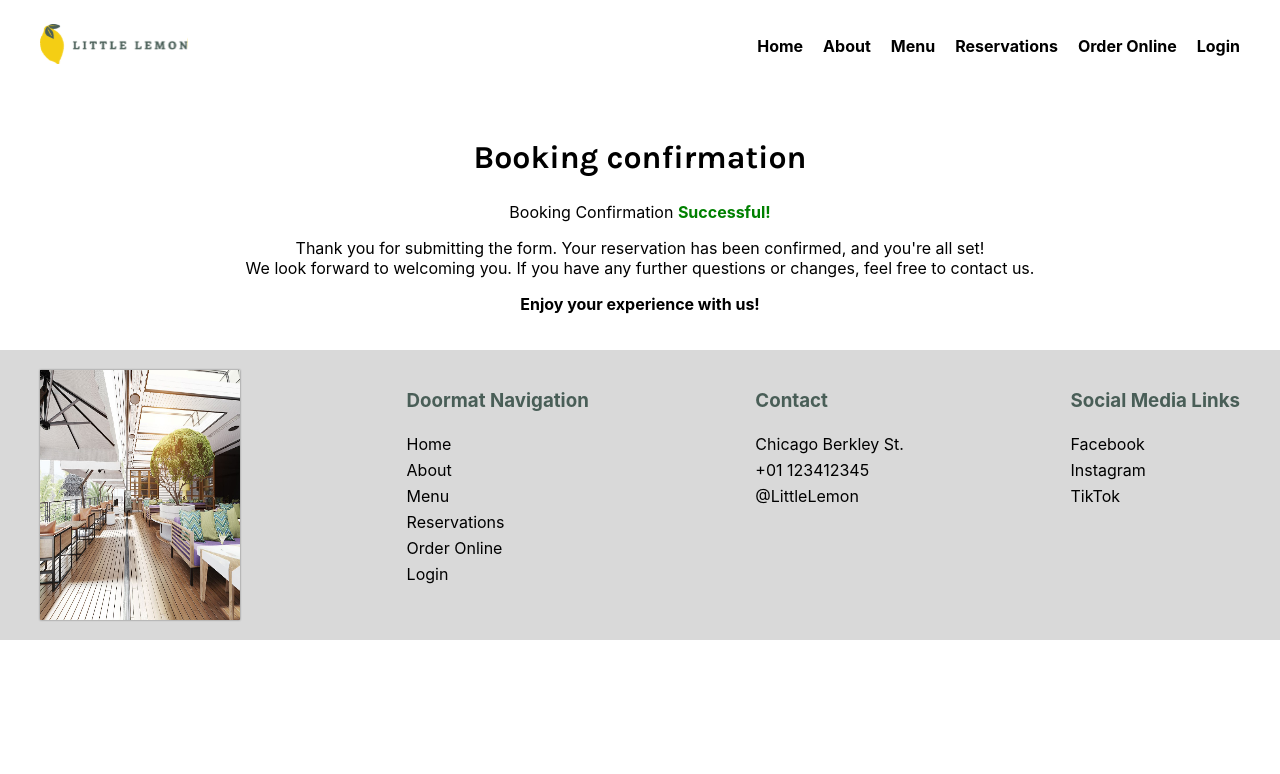
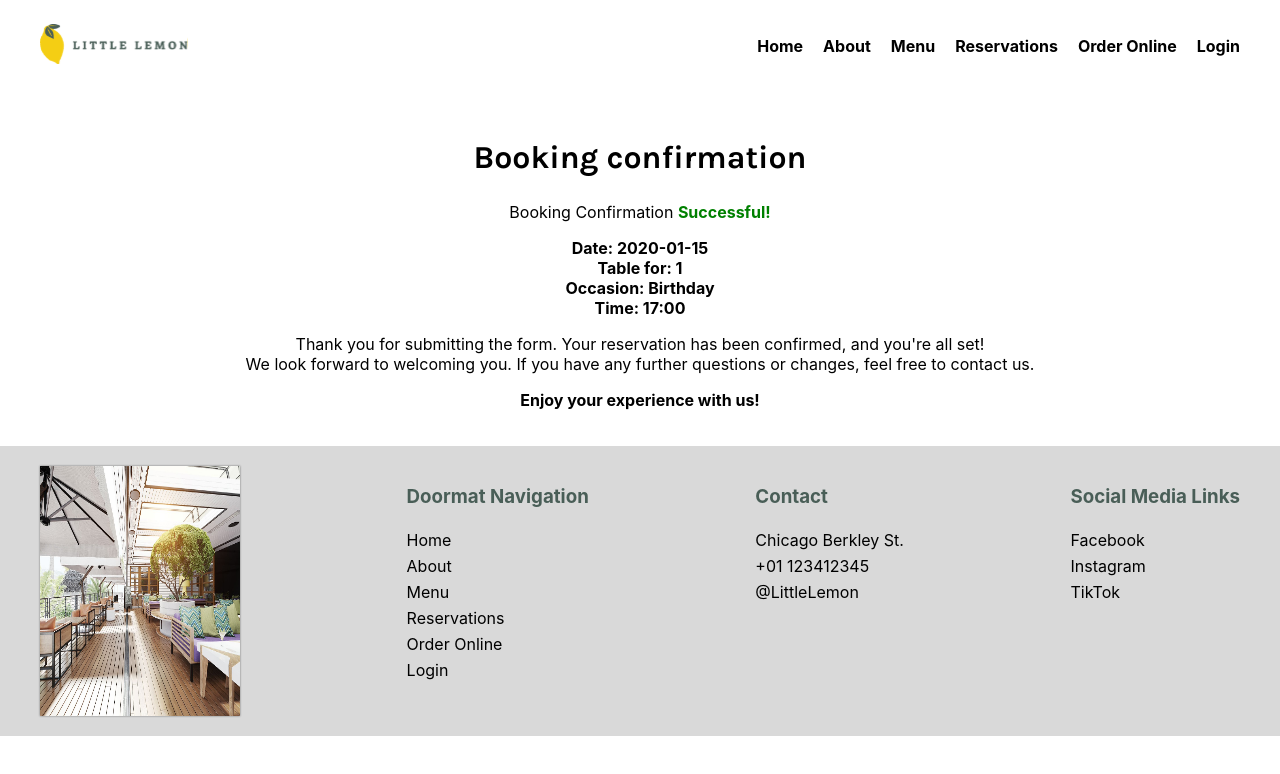
Before and after one commit to KathidB/Little-Lemon-Restaurant, a React (Create React App) app: page /BookingPage in a window 1280 px wide. Both pictures are taken after typing "2020-01-15" into the empty fields and a click on the input "Make Your Reservation". Shown: the top 774 px of the page. Built offline with nearby package versions, Linux system fonts and the light colour scheme; a web font is replaced by a local one.

Commit message:
finalized functionality of bookig confirmation page

```diff
--- a/src/components/ConfirmedBooking.js
+++ b/src/components/ConfirmedBooking.js
@@ -1,4 +1,15 @@
+import { useLocation } from 'react-router-dom'
+
 function ConfirmedBooking () {
+  const { state } = useLocation()
+
+  const { date, guests, occasion, selectedTime } = state
+
+  console.log(date)
+  console.log(guests)
+  console.log(occasion)
+  console.log(selectedTime)
+
   return (
     <>
       <section style={{ textAlign: 'center' }} className='wrapper'>
@@ -9,6 +20,19 @@ function ConfirmedBooking () {
             Successful!
           </span>
         </p>
+        <ol
+          style={{
+            listStyle: 'none',
+            textAlign: 'center',
+            fontWeight: 'bold',
+            padding: 0
+          }}
+        >
+          <li>Date: {date}</li>
+          <li>Table for: {guests}</li>
+          <li>Occasion: {occasion}</li>
+          <li>Time: {selectedTime}</li>
+        </ol>
         <p>
           Thank you for submitting the form. Your reservation has been
           confirmed, and you're all set!
--- a/src/components/Pages/BookingPage.js
+++ b/src/components/Pages/BookingPage.js
@@ -2,6 +2,7 @@ import BookingForm from '../data/BookingForm'
 import { useReducer } from 'react'
 import { fetchAPI, submitAPI } from '../data/bookingsAPI'
 import { useNavigate } from 'react-router-dom'
+import ConfirmedBooking from '../ConfirmedBooking'
 
 export function initializeTimes () {
   let today = new Date().toISOString().split('T')[0]
@@ -43,7 +44,6 @@ function BookingPage () {
   // przeanalizuj kod submitForm oraz submitAPI!
 
   async function submitForm (date, guests, occasion, selectedTime) {
-    console.log(date, guests, occasion, selectedTime)
     try {
       const submissionResult = await submitAPI(
         date,
@@ -53,7 +53,9 @@ function BookingPage () {
       )
 
       if (submissionResult === true) {
-        navigate('/ConfirmedBooking')
+        navigate('/ConfirmedBooking', {
+          state: { date, guests, occasion, selectedTime }
+        })
       } else {
         return false
       }
--- a/src/components/data/BookingForm.js
+++ b/src/components/data/BookingForm.js
@@ -1,6 +1,5 @@
 import { useState } from 'react'
 import vertiburger from '../../assets/images/vertiburger.jpg'
-import ConfirmedBooking from '../ConfirmedBooking'
 
 function BookingForm ({ availableTimes, onDateChange, submitForm }) {
   const [date, setDate] = useState('')
@@ -14,10 +13,8 @@ function BookingForm ({ availableTimes, onDateChange, submitForm }) {
     // console.log(guests)
     // console.log(occasion)
     // console.log(selectedTime)
-
   }
 
-  // Dodaj obsługę zmiany daty i wywołaj przekazaną funkcję `onDateChange`
   function handleDateChange (e) {
     const newDate = e.target.value
     setDate(newDate)
--- a/src/components/data/bookingsAPI.js
+++ b/src/components/data/bookingsAPI.js
@@ -24,13 +24,13 @@ export function fetchAPI (date) {
 
   return result
 }
-
+// form has 90% to succesfuly submit data.
 export function submitAPI (formData) {
   return new Promise(resolve => {
     setTimeout(() => {
       const randomValue = Math.random()
 
-      if (formData && randomValue <= 0.5) {
+      if (formData && randomValue <= 0.9) {
         resolve(true)
       } else {
         resolve(false)
```
